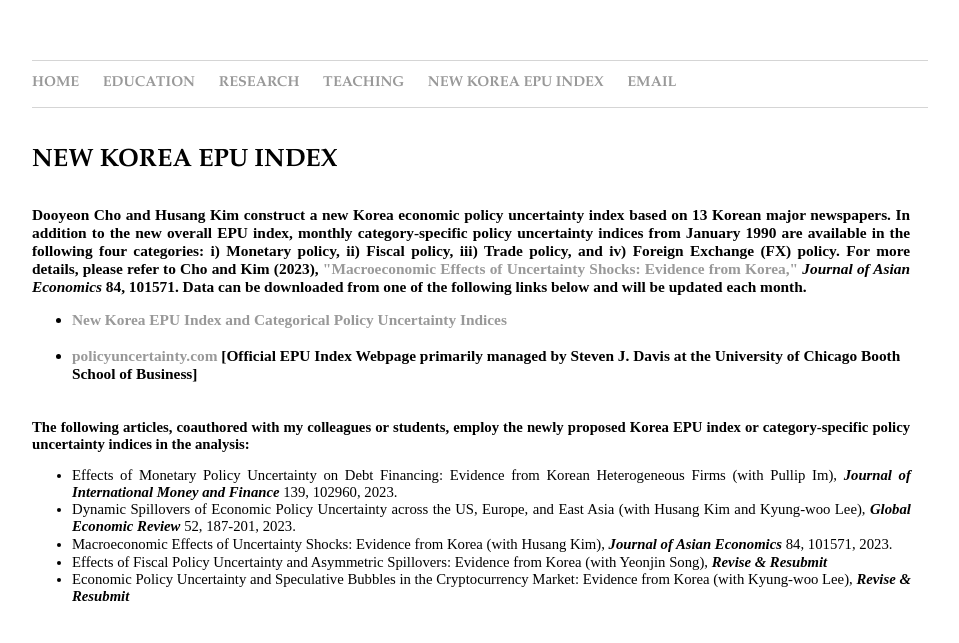
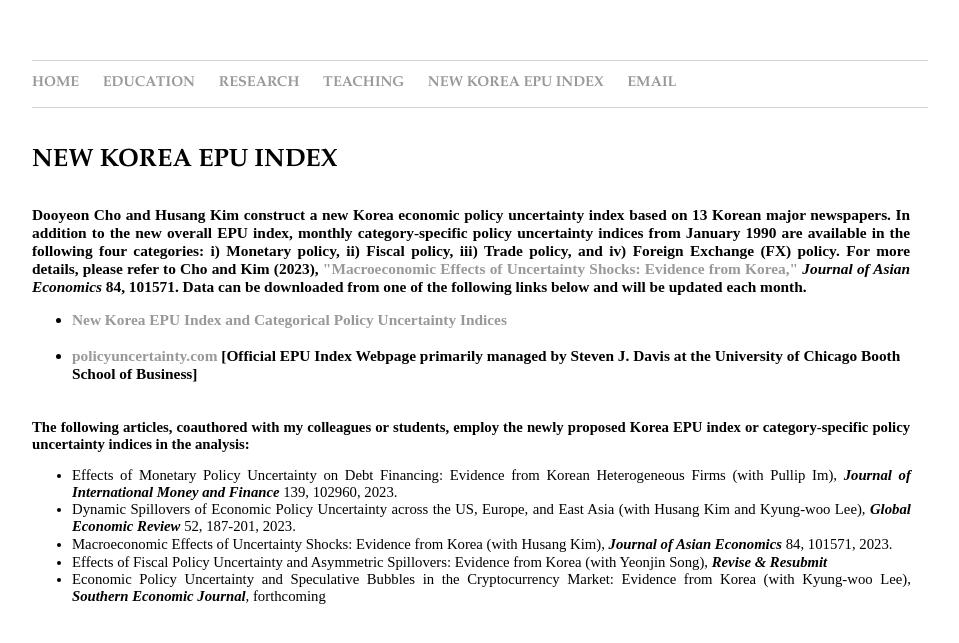
Before and after one commit to dooyeoncho/dooyeoncho.github.io, a Jekyll site: the page built from pages/new_korean_epu_index.html, in a window 1280 px wide. Shown: the top 643 px of the page, without its empty margins (160-1119 px from the left). Built offline with Jekyll 4.4.1, drawn with Linux system fonts in a browser that asks for light colours.

Commit message:
Update new_korean_epu_index.html

```diff
--- a/pages/new_korean_epu_index.html
+++ b/pages/new_korean_epu_index.html
@@ -38,7 +38,7 @@ span {
 			<span><li>Dynamic Spillovers of Economic Policy Uncertainty across the US, Europe, and East Asia (with Husang Kim and Kyung-woo Lee), <em property="italic"><b>Global Economic Review</b></em> 52, 187-201, 2023.</li></span>  &nbsp;
 			<span><li>Macroeconomic Effects of Uncertainty Shocks: Evidence from Korea (with Husang Kim), <em property="italic"><b>Journal of Asian Economics</b></em> 84, 101571, 2023.</li></span> &nbsp;
                         <span><li>Effects of Fiscal Policy Uncertainty and Asymmetric Spillovers: Evidence from Korea (with Yeonjin Song), <em property="italic"><b>Revise & Resubmit</b></em></li></span>
-			<span><li>Economic Policy Uncertainty and Speculative Bubbles in the Cryptocurrency Market: Evidence from Korea (with Kyung-woo Lee), <em property="italic"><b>Revise & Resubmit</b></em></li></span>
+			<span><li>Economic Policy Uncertainty and Speculative Bubbles in the Cryptocurrency Market: Evidence from Korea (with Kyung-woo Lee), <em property="italic"><b>Southern Economic Journal</b></em>, forthcoming</li></span>
                 </ul>
 
 </div>&nbsp;&nbsp;&nbsp;&nbsp;
```
